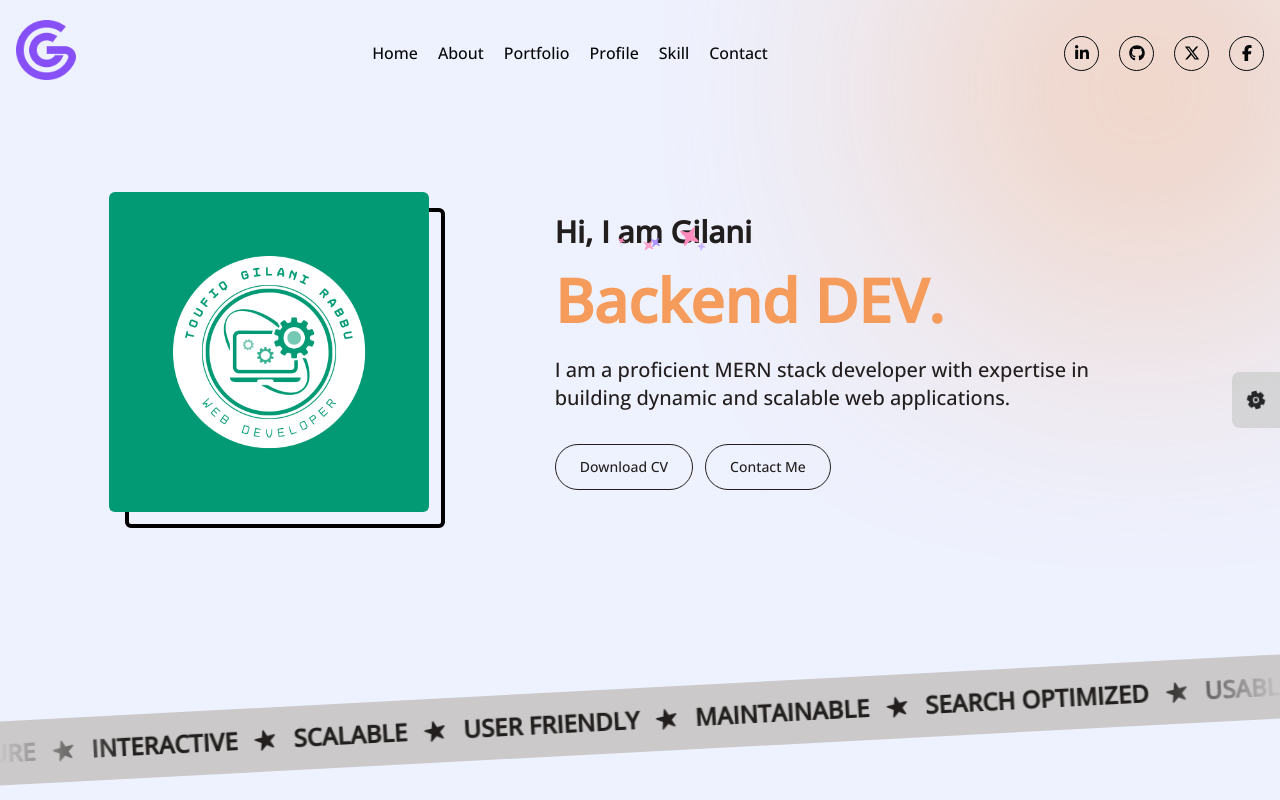
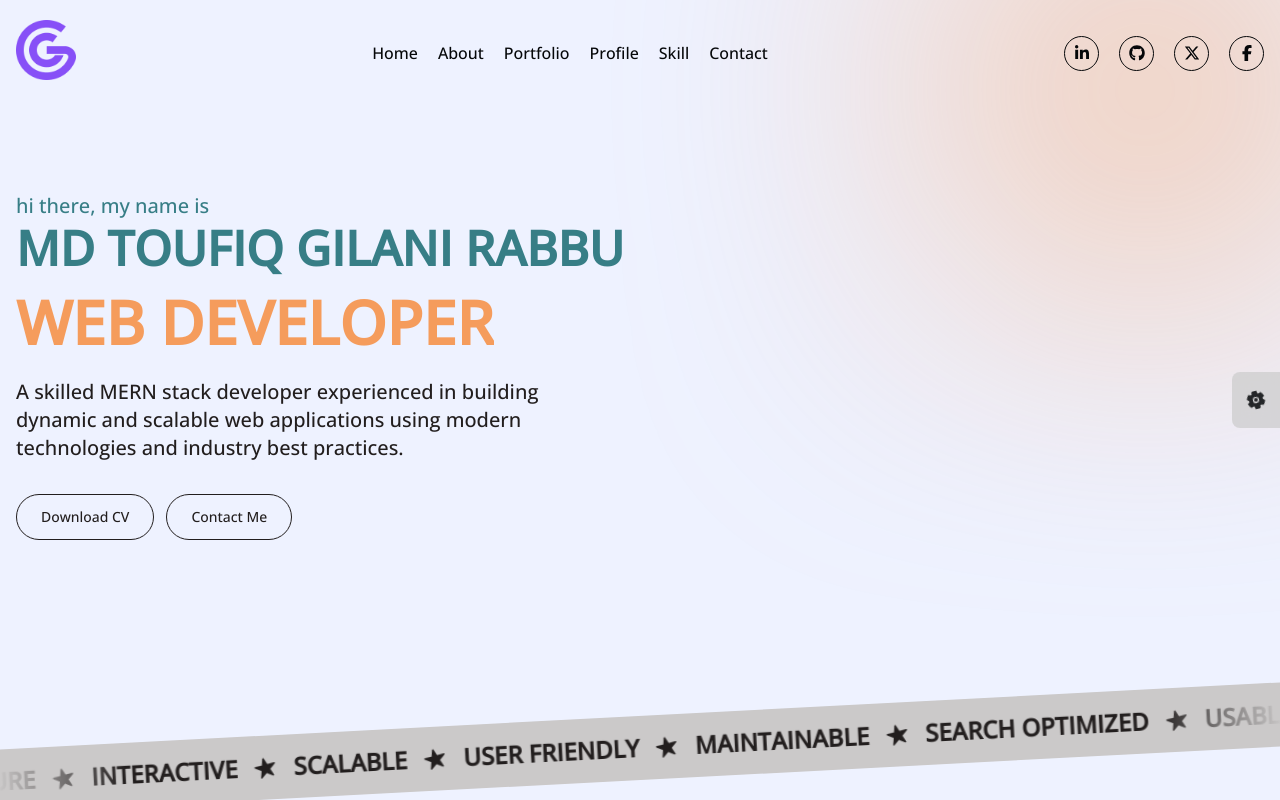
Before and after one commit to GilaniRabbu/developer-portfolio, a Next.js app: page / in a window 1280 px wide. Shown: the top 800 px of the page. Built offline with nearby package versions, Linux system fonts and the light colour scheme; a web font is replaced by a local one.

Commit message:
updated code

```diff
--- a/components/Hero/Hero.tsx
+++ b/components/Hero/Hero.tsx
@@ -1,7 +1,6 @@
 "use client";
 import React from "react";
 import { WordRotate } from "@/components/ui/word-rotate";
-import { SparklesText } from "@/components/ui/sparkles-text";
 import "./Hero.css";
 
 export default function Hero() {
@@ -11,43 +10,28 @@ export default function Hero() {
       className="hero-section style-3 pt-40 px-4 pb-16 md:pt-48 md:pb-20 flex items-center"
     >
       <div className="container mx-auto">
-        <div className="flex md:gap-8 items-center justify-evenly">
-          <div className="hidden md:block md:w-5/12">
-            <div className="relative w-full max-w-80 mx-auto">
-              <div className="absolute inset-0 bg-transparent rounded-md border-4 border-black dark:border-white translate-x-4 translate-y-4 z-0" />
-              <img
-                src="/profile.png"
-                alt="Admin Image"
-                className="mx-auto relative w-full rounded-md z-10"
-              />
-            </div>
-          </div>
-          <div className="md:w-7/12">
+        <div className="">
           <div>
-              <div className="flex gap-2 flex-wrap mb-3 font-bold text-3xl">
-                Hi, <SparklesText text="I am Gilani" />
-              </div>
-              <h1 className="text-4xl md:text-5xl lg:text-6xl inline-block md:text-[#F59C5C] dark:text-[#F7B687]">
+            <p className="mb-1 text-xl text-[#377E86] dark:text-[#11EE55]">
+              hi there, my name is
+            </p>
+            <h2 className="text-5xl font-bold mb-3 uppercase text-[#377E86] dark:text-[#11EE55]">
+              Md Toufiq Gilani Rabbu
+            </h2>
+            <h1 className="text-4xl md:text-5xl lg:text-6xl inline-block text-[#F59C5C] dark:text-[#F7B687]">
               <WordRotate
                 className="font-bold"
                 words={[
-                    "WEB DEV.",
-                    "MERN DEV.",
-                    "Frontend DEV.",
-                    "Backend DEV.",
+                  "WEB DEVELOPER",
+                  "MERN DEVELOPER",
+                  "FRONTEND DEVELOPER",
                 ]}
               />
             </h1>
-              <div className="md:hidden text-center mt-3">
-                <img
-                  src="/profile.png"
-                  alt="Admin Image"
-                  className="mx-auto rounded-md w-full md:max-w-[400px] sm:max-w-80 max-w-[256px]"
-                />
-              </div>
             <p className="text-lg md:text-xl w-full max-w-xl mt-3">
-                I am a proficient MERN stack developer with expertise in
-                building dynamic and scalable web applications.
+              A skilled MERN stack developer experienced in building dynamic and
+              scalable web applications using modern technologies and industry
+              best practices.
             </p>
             <div className="flex flex-wrap items-center gap-3 mt-8">
               <a
@@ -57,10 +41,9 @@ export default function Hero() {
               >
                 Download CV
               </a>
-                <a href="#" className="tr-btn">
+              <a href="#contact" className="tr-btn">
                 Contact Me
               </a>
-              </div>
             </div>
           </div>
         </div>
```
Also changed, not shown: 1 other file (tests, documents, lock files or other folders). Lines whose indentation alone changed are shown as unchanged.
